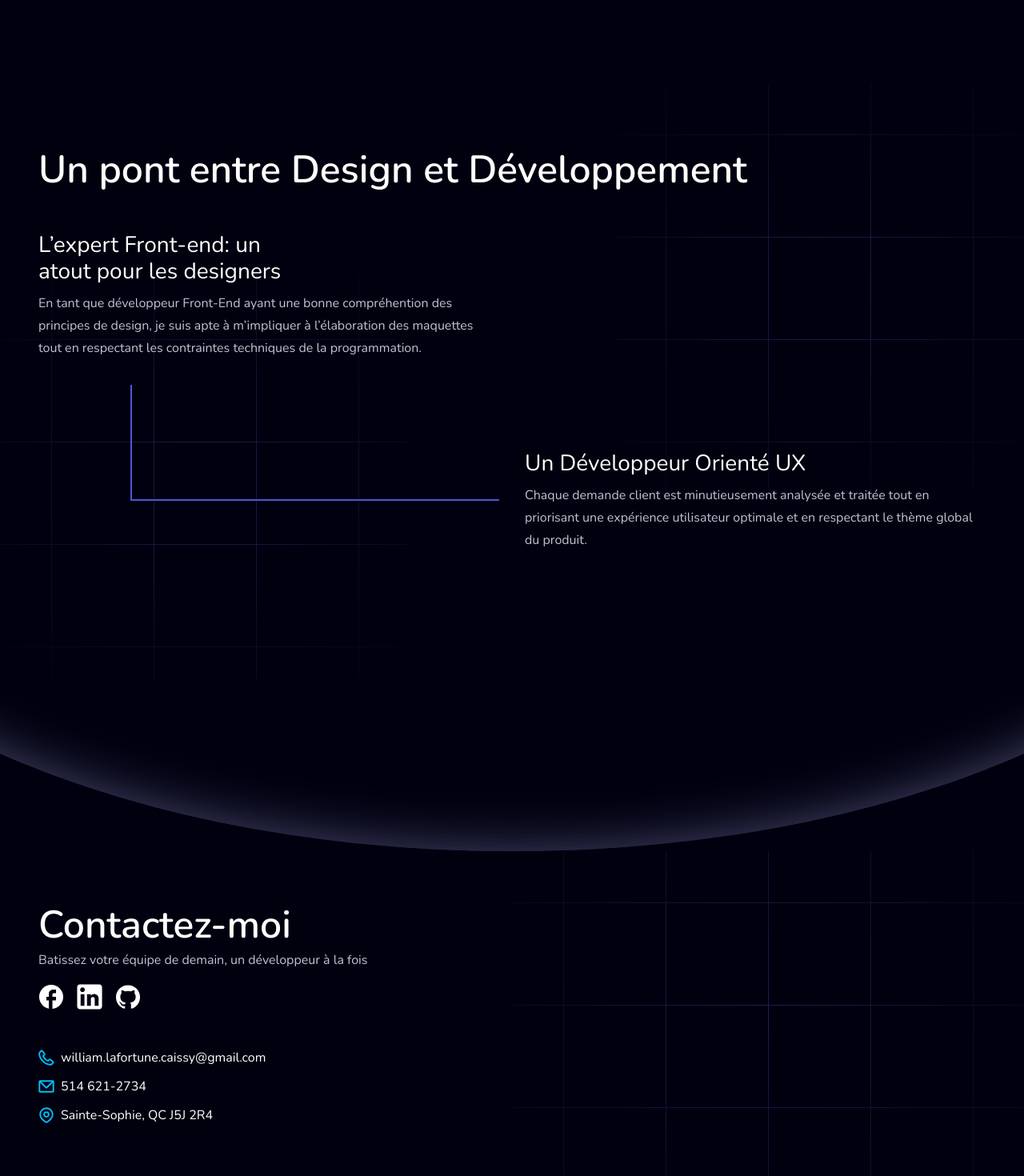
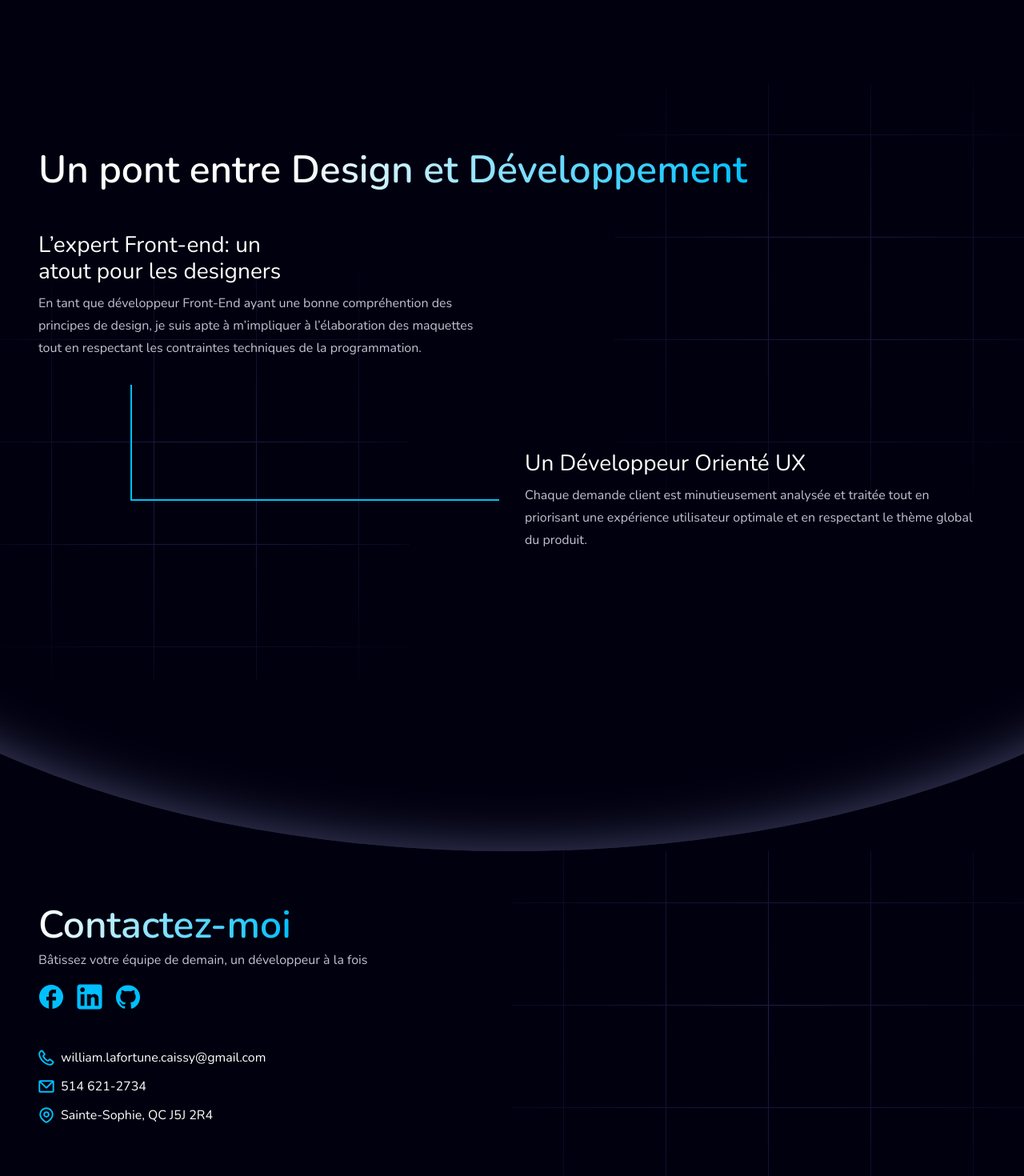
Before and after one commit to williamLafortuneCaissy/portfolio, a Next.js app: page / in a window 1280 px wide. Shown: the part 2703-4173 px from the top of the page at 80% size. Built offline with nearby package versions, Linux system fonts and the light colour scheme.

Commit message:
finetunes titles

```diff
--- a/src/app/globals.css
+++ b/src/app/globals.css
@@ -37,3 +37,10 @@ body {
 .fadeIn {
     opacity: 0;
 }
+
+.gradientText {
+    background: linear-gradient(90deg, white, var(--text-accent));
+    -webkit-background-clip: text;
+    background-clip: text;
+    color: transparent;
+}
--- a/src/components/contact/Contact.js
+++ b/src/components/contact/Contact.js
@@ -9,29 +9,29 @@ const Contact = () => {
                 <GridSpot size="50vw 50vw" position="right" desktopOnly />
                 <div className={styles.container}>
                     <div className={styles.content}>
-                        <h2 className={styles.title}>Contactez-moi</h2>
-                        <p className={styles.text}>Batissez votre équipe de demain, un développeur à la fois</p>
+                        <h2 className={styles.title}><span className="gradientText">Contactez-moi</span></h2>
+                        <p className={styles.text}>Bâtissez votre équipe de demain, un développeur à la fois</p>
                         <div className={styles.socials}>
-                            <a className={styles.contactLink} href="https://www.facebook.com/william.lafortunecaissy" target="_blank" rel="noreferrer noopener"><IconFacebook className={styles.icon} /></a>
-                            <a className={styles.contactLink} href="https://www.linkedin.com/in/william-lafortune-caissy-803800149/" target="_blank" rel="noreferrer noopener"><IconLinkedin className={styles.icon} /></a>
-                            <a className={styles.contactLink} href="https://github.com/williamLafortuneCaissy" target="_blank" rel="noreferrer noopener"><Icongithub className={styles.icon} /></a>
+                            <a className={styles.socialLink} href="https://www.facebook.com/william.lafortunecaissy" target="_blank" rel="noreferrer noopener"><IconFacebook className={styles.icon} /></a>
+                            <a className={styles.socialLink} href="https://www.linkedin.com/in/william-lafortune-caissy-803800149/" target="_blank" rel="noreferrer noopener"><IconLinkedin className={styles.icon} /></a>
+                            <a className={styles.socialLink} href="https://github.com/williamLafortuneCaissy" target="_blank" rel="noreferrer noopener"><Icongithub className={styles.icon} /></a>
                         </div>
                     </div>
                     {/* <ContactForm className={styles.form}/> */}
-                    <ul className={styles.contactList}>
-                        <li className={styles.contactItem}>
+                    <div className={styles.contactList}>
+                        <a className={`${styles.contactLink} ${styles.contactItem}`} href="mailto:william.lafortune.caissy@gmail.com">
                             <IconPhone className={styles.contactIcon} />
-                            <a className={styles.contactLink} href="mailto:william.lafortune.caissy@gmail.com">william.lafortune.caissy@gmail.com</a>
-                        </li>
-                        <li className={styles.contactItem}>
+                            <span>william.lafortune.caissy@gmail.com</span>
+                        </a>
+                        <a className={`${styles.contactLink} ${styles.contactItem}`} href="tel:+15146212734">
                             <IconMail className={styles.contactIcon} />
-                            <a className={styles.contactLink} href="tel:+15146212734">514 621-2734</a>
-                        </li>
-                        <li className={styles.contactItem}>
+                            <span>514 621-2734</span>
+                        </a>
+                        <a className={`${styles.contactLink} ${styles.contactItem}`} href="https://maps.app.goo.gl/Kkv52cwbeziEw9U97" target="_blank" rel="noreferrer noopener">
                             <IconPin className={styles.contactIcon} />
-                            <a className={styles.contactLink} href="https://maps.app.goo.gl/Kkv52cwbeziEw9U97" target="_blank" rel="noreferrer noopener">Sainte-Sophie, QC J5J 2R4</a>
-                        </li>
-                    </ul>
+                            <span>Sainte-Sophie, QC J5J 2R4</span>
+                        </a>
+                    </div>
                 </div>
             </div>
         </section>
--- a/src/components/contact/contact.module.css
+++ b/src/components/contact/contact.module.css
@@ -34,12 +34,13 @@
     margin-top: 1rem;
 }
 
-.contactLink {
+.socialLink {
     transition: color 0.1s ease-out;
+    color: var(--text-accent);
 }
 
-.contactLink:hover {
-    color: var(--text-accent);
+.socialLink:hover {
+    color: inherit;
 }
 
 .contactList {
@@ -52,6 +53,14 @@
     display: flex;
     align-items: center;
     gap: 0.5rem;
+}
+
+.contactLink {
+    transition: color 0.1s ease-out;
+}
+
+.contactLink:hover {
+    color: var(--text-accent);
 }
 
 .contactIcon {
--- a/src/components/design/Design.js
+++ b/src/components/design/Design.js
@@ -8,7 +8,7 @@ const Design = () => {
             <GridSpot size="40vw 40vw" position="bottom left" desktopOnly />
             <GridSpot squareMask size="100vw 20rem" position="top" mobileOnly />
             <div className={styles.container}>
-                <h2 className={styles.title}>Un pont entre Design et Développement</h2>
+                <h2 className={styles.title}>Un pont entre <span className="gradientText">Design et Développement</span></h2>
                 <div className={styles.grid}>
                     <div className={styles.content}>
                         <h3 className={styles.contentTitle}>L’expert Front-end: un atout pour les designers</h3>
--- a/src/components/design/design.module.css
+++ b/src/components/design/design.module.css
@@ -21,7 +21,8 @@
 }
 
 .separator {
-    color: hsl(var(--primary-hue), 70%, 60%);
+    /* color: hsl(var(--primary-hue), 70%, 60%); */
+    color: var(--text-accent);
     border-left: 2px solid;
     height: 5rem;
     margin-inline: auto;
--- a/src/components/frameworks/Frameworks.js
+++ b/src/components/frameworks/Frameworks.js
@@ -42,7 +42,7 @@ const Frameworks = () => {
             <GridSpot size="120vw 120vw" position="bottom" mobileOnly />
             <div className={styles.container}>
                 <div className={styles.content}>
-                    <h2 className={styles.title}>Aux Racines des<br />Créations Numériques</h2>
+                    <h2 className={styles.title}>Aux Racines des<div className="gradientText">Créations Numériques</div></h2>
                     <p className={styles.text}>Maîtrisant les fondamentaux du web avec HTML, CSS, et JavaScript, j’utilise une palette d’outils avancés pour sculpter des expériences utilisateurs fluides et captivantes. Les technologies que je présente ici ne sont qu’un aperçu de mon arsenal. Je suis constamment à l’affût de nouveaux outils pour enrichir mon offre et mieux s’adapter à vos visions les plus audacieuses.</p>
                     <div className={styles.ctas}>
                         <Button as="a" href="#contact">Contactez-moi</Button>
```
